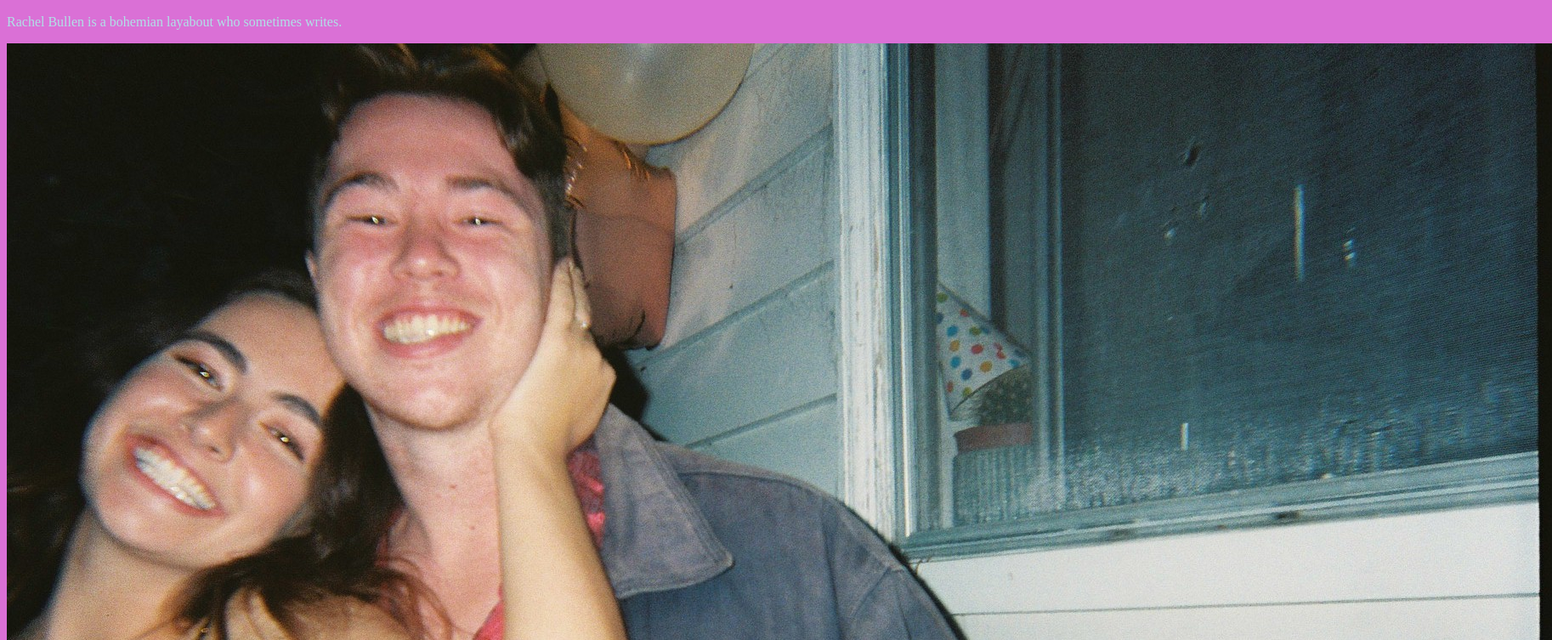
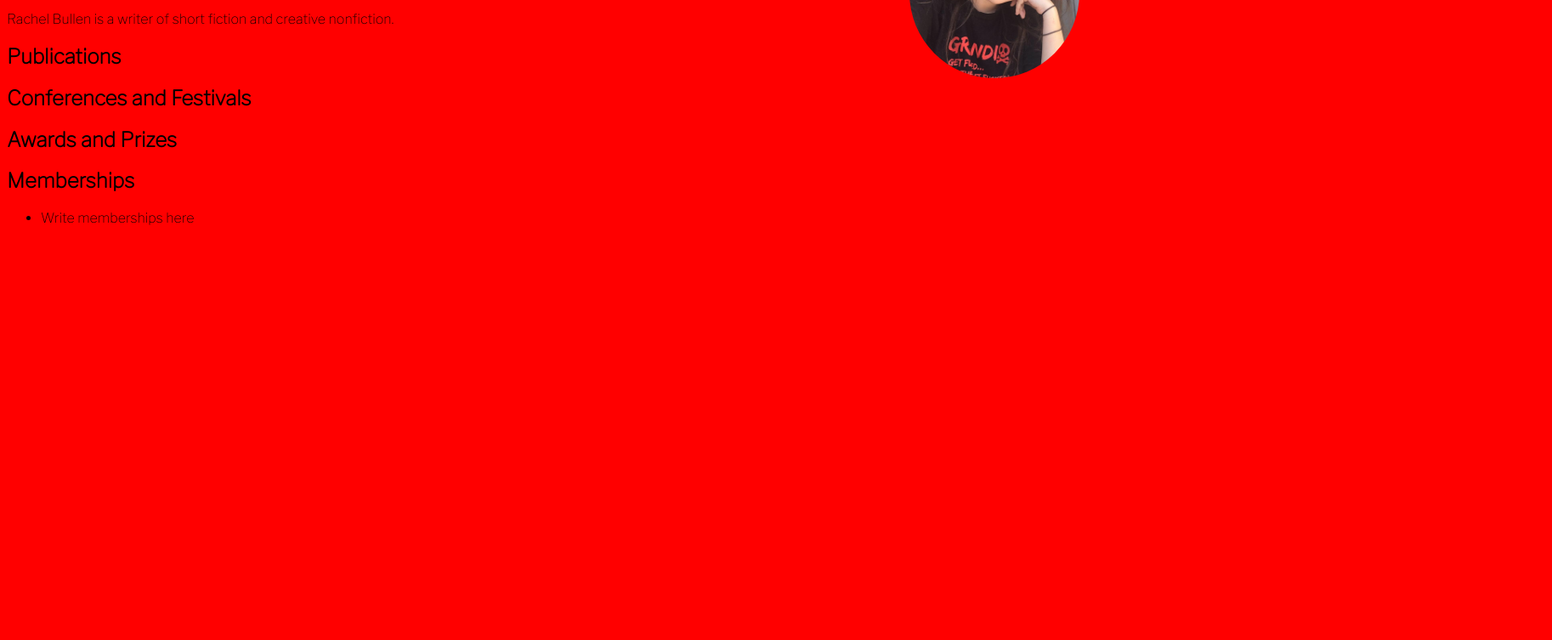
Before and after one commit to rachy-create/rachy-create.github.io, a plain HTML site: page index.html in a window 1280 px wide. Shown: the part 118-871 px from the top of the page at 85% size, 1826 px wide, since content can reach past the window. After the commit the page ends 800 px from the top, so only its background shows below. Drawn offline with nearby package versions, Linux system fonts and the light colour scheme; files whose address does not match are found by name.

Commit message:
Change of colour and image

```diff
--- a/css/styles.css
+++ b/css/styles.css
@@ -1,14 +1,15 @@
 body {
-    background-color: orchid;
-    color: powderblue;
-    position: absolute;
+    background-color: red;
+    color: black;
+    font-family: 'Libre Franklin', sans-serif;
 }
 
 .profile-image {
     width: 200px;
     height: auto;
-    position: relative;
+    position: absolute;
     top: 10px;
     right: 10px;
+    border-radius: 100px;
 
 }
--- a/index.html
+++ b/index.html
@@ -7,6 +7,8 @@
   <title>Rachel Bullen</title>
   <meta name="description" content="Rachel Bullen">
   <meta name="author" content="Rachel Bullen">
+  <link rel="preconnect" href="https://fonts.gstatic.com">
+<link href="https://fonts.googleapis.com/css2?family=Libre+Franklin:wght@100&display=swap" rel="stylesheet">
 
   <link rel="stylesheet" href="css/styles.css?v=1.1">
 
@@ -15,8 +17,18 @@
 <body>
     <h1>Rachel Bullen</h1>
     <h2>About</h2>
-    <p>Rachel Bullen is a bohemian layabout who sometimes writes.</p>
-    <img src="img/rachycreate.JPG" alt="Rachel Bullen" />
+    <p>Rachel Bullen is a writer of short fiction and creative nonfiction.</p>
+    <img class="profile-image" src="img/rach.jpg" alt="Rachel Bullen" />
+    <h2>Publications</h2>
+
+    <h2>Conferences and Festivals</h2>
+
+    <h2>Awards and Prizes</h2>
+
+    <h2>Memberships</h2>
+    <ul>
+        <li>Write memberships here</li>
+    </ul>
   <script src="js/scripts.js"></script>
 </body>
 </html>
```
Also changed, not shown: img/rach.jpg (added), 2 other files.
